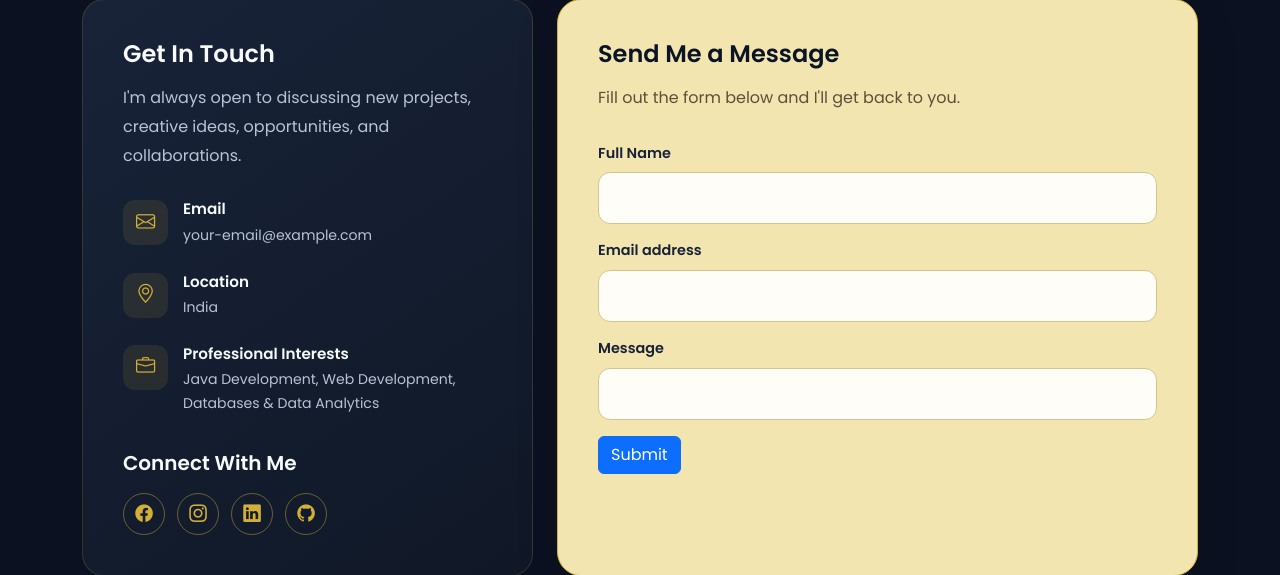
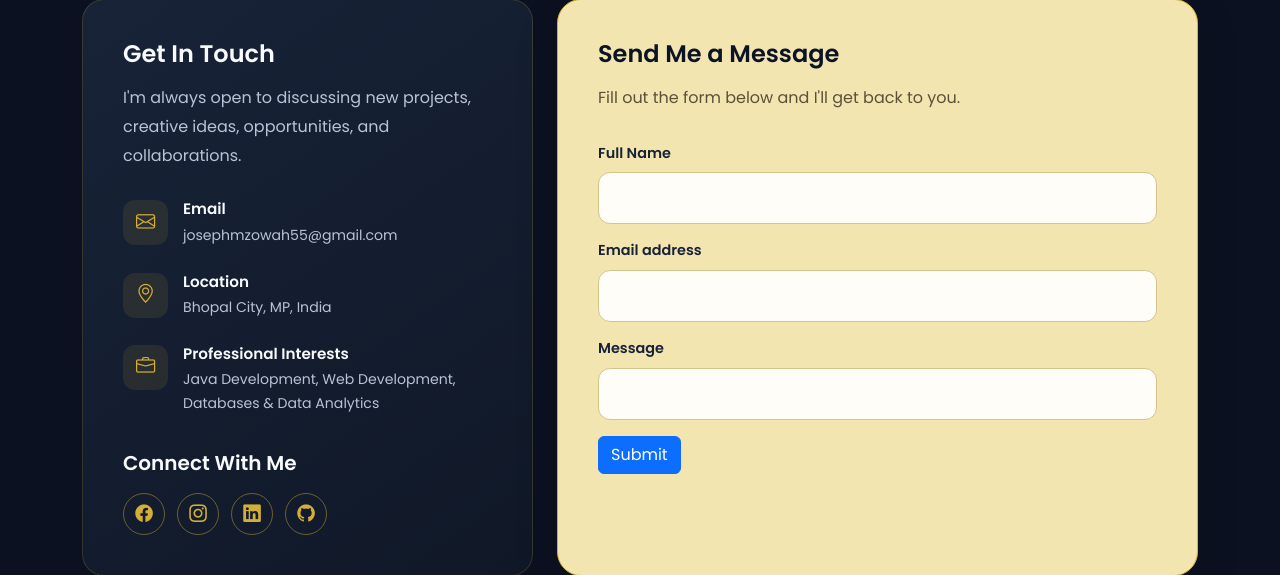
Before and after one commit to josephzowah2-netizen/protfolio, a Spring Boot app: page /contact in a window 1280 px wide. Shown: the part 282-857 px from the top of the page. Run offline with Spring Boot 4, Linux system fonts and the light colour scheme.

Commit message:
4th commit

```diff
--- a/src/main/resources/templates/contact.html
+++ b/src/main/resources/templates/contact.html
@@ -8,17 +8,13 @@
 	<title>Joseph M. Zowah | Portfolio</title>
 
 	<!-- Bootstrap CSS -->
-<link
-	href="https://cdn.jsdelivr.net/npm/bootstrap@5.3.8/dist/css/bootstrap.min.css"
-	rel="stylesheet">
+	<link href="https://cdn.jsdelivr.net/npm/bootstrap@5.3.8/dist/css/bootstrap.min.css" rel="stylesheet">
 
 	<!-- Bootstrap Icons -->
-<link rel="stylesheet"
-	href="https://cdn.jsdelivr.net/npm/bootstrap-icons@1.11.3/font/bootstrap-icons.min.css">
+	<link rel="stylesheet" href="https://cdn.jsdelivr.net/npm/bootstrap-icons@1.11.3/font/bootstrap-icons.min.css">
 
 	<!-- Google Fonts -->
-<link
-	href="https://fonts.googleapis.com/css2?family=Poppins:wght@300;400;500;600;700;800&display=swap"
+	<link href="https://fonts.googleapis.com/css2?family=Poppins:wght@300;400;500;600;700;800&display=swap"
 		rel="stylesheet">
 
 	<!-- Custom CSS -->
@@ -28,17 +24,15 @@
 <body>
 
 	<!-- ================= NAVBAR ================= -->
-	<nav
-		class="navbar navbar-expand-lg navbar-dark custom-navbar fixed-top">
+	<nav class="navbar navbar-expand-lg navbar-dark custom-navbar fixed-top">
 		<div class="container">
 
-			<a class="navbar-brand fw-bold" href="#home"> <img
-				src="/images/download.svg" alt="Logo" class="navbar-logo">
+			<a class="navbar-brand fw-bold" href="#home"> <img src="/images/download.svg" alt="Logo"
+					class="navbar-logo">
 				Joseph<span class="gold-text">.</span>
 			</a>
 
-			<button class="navbar-toggler" type="button"
-				data-bs-toggle="collapse" data-bs-target="#navbarNav">
+			<button class="navbar-toggler" type="button" data-bs-toggle="collapse" data-bs-target="#navbarNav">
 				<span class="navbar-toggler-icon"></span>
 			</button>
 
@@ -99,7 +93,7 @@
 
 							<div>
 								<h5>Email</h5>
-								<p>your-email@example.com</p>
+								<p>josephmzowah55@gmail.com</p>
 							</div>
 
 						</div>
@@ -112,7 +106,7 @@
 
 							<div>
 								<h5>Location</h5>
-								<p>India</p>
+								<p>Bhopal City, MP, India</p>
 							</div>
 
 						</div>
@@ -134,17 +128,17 @@
 						<h5 class="social-heading">Connect With Me</h5>
 
 						<div class="footer-socials">
-							<a href="https://www.facebook.com/share/18xVNA3utz/"
-								target="_blank" rel="noopener noreferrer" aria-label="Facebook">
+							<a href="https://www.facebook.com/share/18xVNA3utz/" target="_blank"
+								rel="noopener noreferrer" aria-label="Facebook">
 								<i class="bi bi-facebook"></i>
-							</a> <a href="https://www.instagram.com/josephmzowah/"
-								target="_blank" rel="noopener noreferrer" aria-label="Instagram">
+							</a> <a href="https://www.instagram.com/josephmzowah/" target="_blank"
+								rel="noopener noreferrer" aria-label="Instagram">
 								<i class="bi bi-instagram"></i>
-							</a> <a href="https://www.linkedin.com/in/joseph-m-zowah-473695146/"
-								target="_blank" rel="noopener noreferrer" aria-label="LinkedIn">
+							</a> <a href="https://www.linkedin.com/in/joseph-m-zowah-473695146/" target="_blank"
+								rel="noopener noreferrer" aria-label="LinkedIn">
 								<i class="bi bi-linkedin"></i>
-							</a> <a href="https://github.com/josephzowah2-netizen"
-								target="_blank" rel="noopener noreferrer" aria-label="GitHub">
+							</a> <a href="https://github.com/josephzowah2-netizen" target="_blank"
+								rel="noopener noreferrer" aria-label="GitHub">
 								<i class="bi bi-github"></i>
 							</a>
 						</div>
@@ -175,7 +169,8 @@
 							</div>
 							<div class="mb-3">
 								<label for="exampleInputEmail1" class="form-label">Email address</label>
-    <input type="email" class="form-control" id="exampleInputEmail1" aria-describedby="emailHelp" required name="email">
+								<input type="email" class="form-control" id="exampleInputEmail1"
+									aria-describedby="emailHelp" required name="email">
 							</div>
 							<div class="mb-3">
 								<label for="message" class="form-label">Message</label>
@@ -183,69 +178,7 @@
 							</div>
 							<button type="submit" class="btn btn-primary">Submit</button>
 						</form>
-                    <!-- <form id="contactForm" action="save" method="POST">
 
-                        <div class="row">
-
-                            <div class="col-md-6 mb-3">
-
-                                <label for="name">Full Name</label>
-
-                                <input type="text"
-                                       id="name"
-                                       name="name"
-                                       class="form-control"
-                                       placeholder="Your full name"
-                                       required>
-
-                            </div>
-
-                            <div class="col-md-6 mb-3">
-
-                                <label for="email">Email Address</label>
-
-                                <input type="email"
-                                       id="email"
-                                       name="email"
-                                       class="form-control"
-                                       placeholder="Your email address"
-                                       required>
-
-                            </div>
-
-                        </div>
-
-                        <div class="mb-3">
-
-                            <label for="message">Message</label>
-
-                            <textarea id="message"
-                                      name="message"
-                                      class="form-control"
-                                      rows="5"
-                                      placeholder="Write your message here..."
-                                      required></textarea>
-
-                        </div>
-
-                        <div id="formMessage" class="mb-3 text-center fw-semibold"></div>
-
-                        <button type="submit"
-                                class="btn contact-submit-btn"
-                                id="submitButton">
-
-                            <i class="bi bi-send-fill me-2"></i>
-                            Send Message
-
-                        </button>
-
-                    </form>
-
-                </div>
-			</div>
-
-		</div>
-		</div> -->
 						<h4 th:text="${message}"></h4>
 
 	</section>
@@ -303,18 +236,16 @@
 					<h5>Follow Me</h5>
 
 					<div class="footer-socials">
-						<a href="https://www.facebook.com/share/18xVNA3utz/"
-							target="_blank" rel="noopener noreferrer" aria-label="Facebook">
+						<a href="https://www.facebook.com/share/18xVNA3utz/" target="_blank" rel="noopener noreferrer"
+							aria-label="Facebook">
 							<i class="bi bi-facebook"></i>
-						</a> <a href="https://www.instagram.com/josephmzowah/" target="_blank"
-							rel="noopener noreferrer" aria-label="Instagram"> <i
-							class="bi bi-instagram"></i>
-						</a> <a href="https://www.linkedin.com/in/joseph-m-zowah-473695146/"
-							target="_blank" rel="noopener noreferrer" aria-label="LinkedIn">
+						</a> <a href="https://www.instagram.com/josephmzowah/" target="_blank" rel="noopener noreferrer"
+							aria-label="Instagram"> <i class="bi bi-instagram"></i>
+						</a> <a href="https://www.linkedin.com/in/joseph-m-zowah-473695146/" target="_blank"
+							rel="noopener noreferrer" aria-label="LinkedIn">
 							<i class="bi bi-linkedin"></i>
-						</a> <a href="https://github.com/josephzowah2-netizen" target="_blank"
-							rel="noopener noreferrer" aria-label="GitHub"> <i
-							class="bi bi-github"></i>
+						</a> <a href="https://github.com/josephzowah2-netizen" target="_blank" rel="noopener noreferrer"
+							aria-label="GitHub"> <i class="bi bi-github"></i>
 						</a>
 					</div>
 				</div>
@@ -327,10 +258,10 @@
 
 
 	<!-- Bootstrap JavaScript -->
-	<script
-		src="https://cdn.jsdelivr.net/npm/bootstrap@5.3.8/dist/js/bootstrap.bundle.min.js"></script>
+	<script src="https://cdn.jsdelivr.net/npm/bootstrap@5.3.8/dist/js/bootstrap.bundle.min.js"></script>
 
 	<!-- Custom JavaScript -->
 	<script th:src="@{/js/script.js}"></script>
 </body>
+
 </html>
```
Lines whose indentation alone changed are shown as unchanged.
